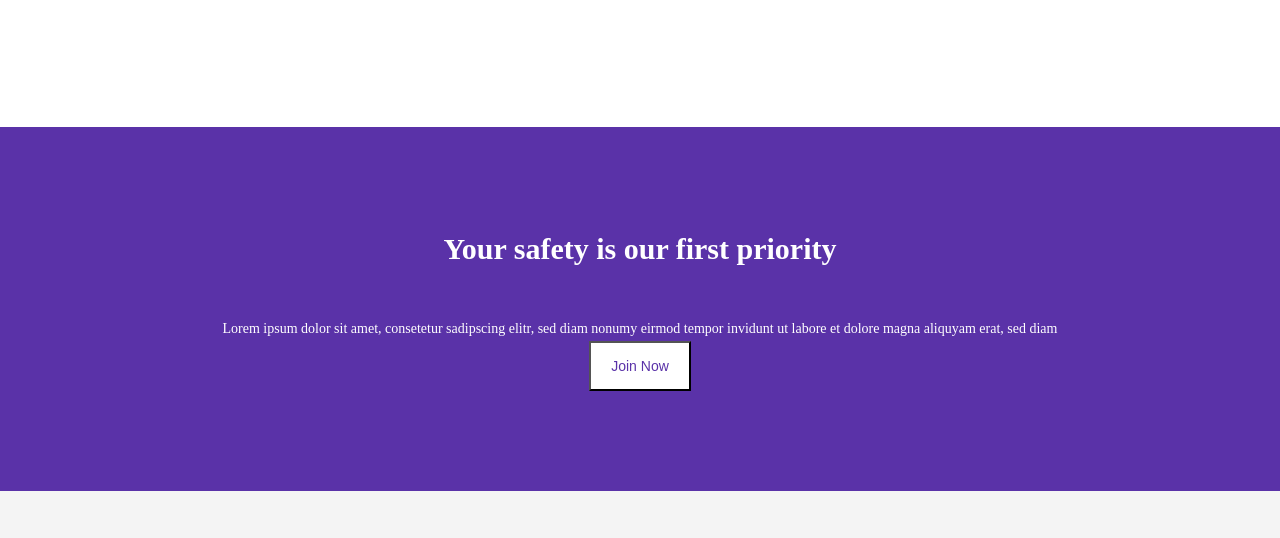
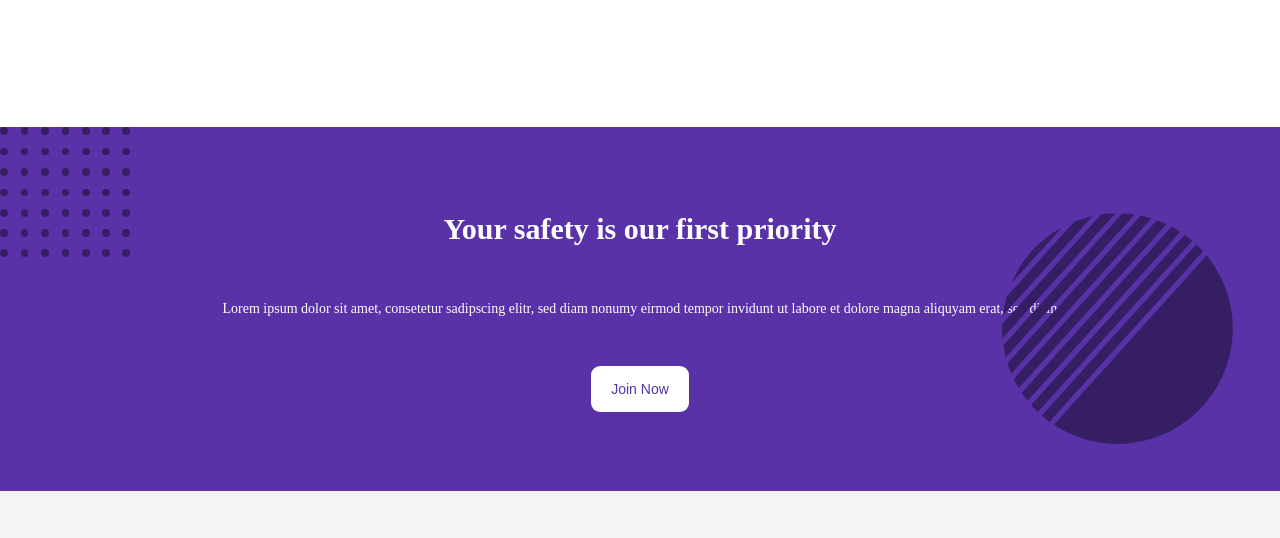
Before and after one commit to hrach105/diskuv, a Gatsby site in the folder diskuv/: page / in a window 1280 px wide. Shown: the part 3081-3619 px from the top of the page. Built offline with nearby package versions, Linux system fonts and the light colour scheme; Gatsby itself is replaced by a stand-in of ours.

Commit message:
adding info banner images

```diff
--- a/diskuv/src/components/infoBanner/InfoBanner.tsx
+++ b/diskuv/src/components/infoBanner/InfoBanner.tsx
@@ -1,12 +1,16 @@
 import React from 'react'
 import BannerDesc from '../banner/BannerDesc'
 import Button from '../Button'
+import InfoBannerSvg1 from  '../../images/info-banner-square.svg'
+import InfoBannerSvg2 from  '../../images/info-banner-circle.svg'
 import './infoBanner.scss'
 
 
 const InfoBanner = () => {
   return (
     <div className='info-banner'>
+      <img src={InfoBannerSvg1} alt="" />
+      <img src={InfoBannerSvg2} alt="" />
       <div className="info-banner-content">
         <BannerDesc
           bannerTitle='Your safety is our first priority'
--- a/diskuv/src/components/infoBanner/infoBanner.scss
+++ b/diskuv/src/components/infoBanner/infoBanner.scss
@@ -6,6 +6,19 @@
     display: flex;
     align-items: center;
     justify-content: center;
+    position: relative;
+    img {
+        &:nth-child(1) {
+            left: 0;
+            top: 0;
+            position: absolute;
+        }
+        &:nth-child(2) {
+            right: 0;
+            bottom: 0;
+            position: absolute;
+        }
+    }
     .info-banner-content {
         text-align: center;
         h1 {
@@ -25,6 +38,9 @@
                 background-color: white;
                 color: #5A32A8;
                 font-size: 14px;
+                border: none;
+                margin-top: 45px;
+                border-radius: 9px;
             }
         }
     }
```
Also changed, not shown: diskuv/src/images/info-banner-circle.svg (added), diskuv/src/images/info-banner-square.svg (added).
